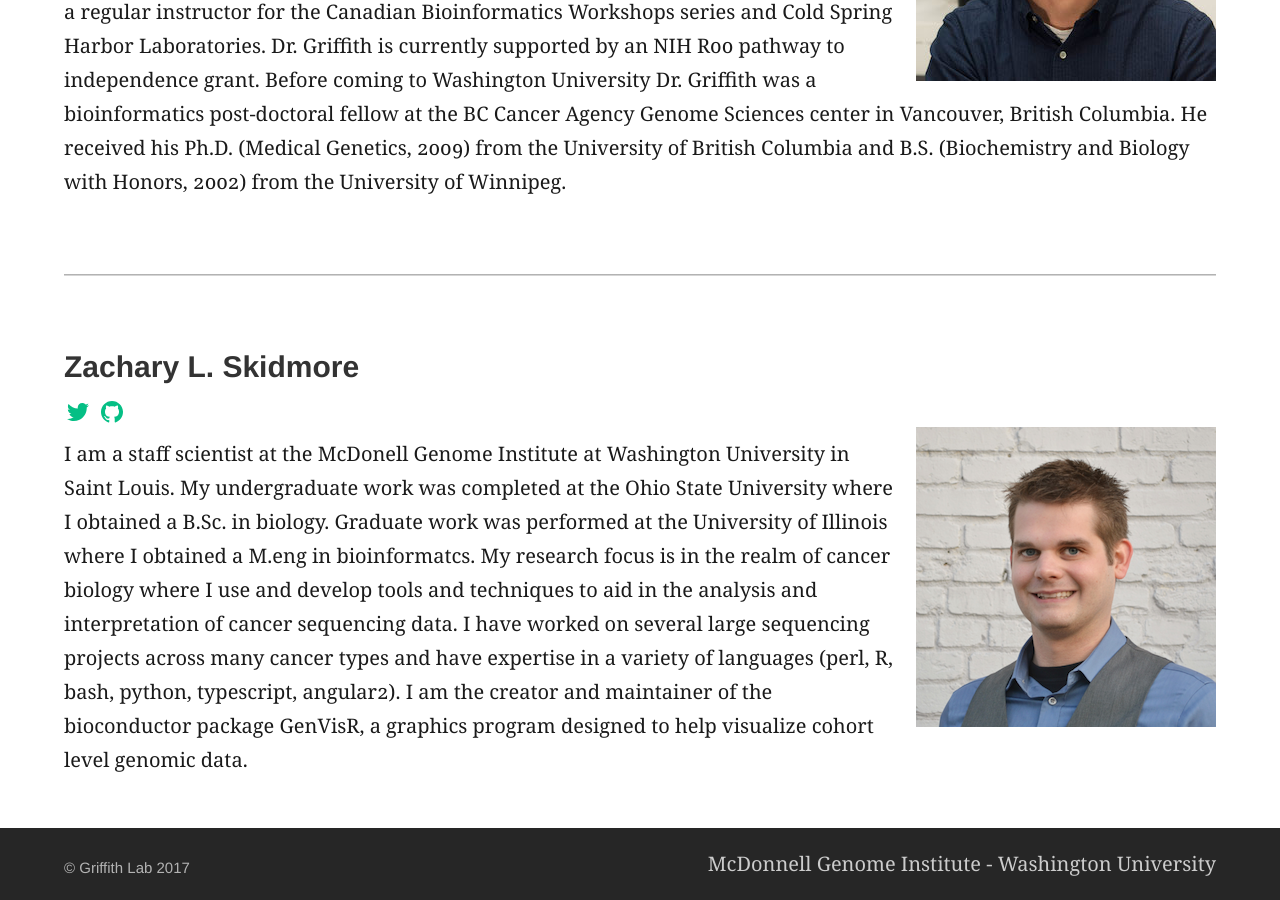
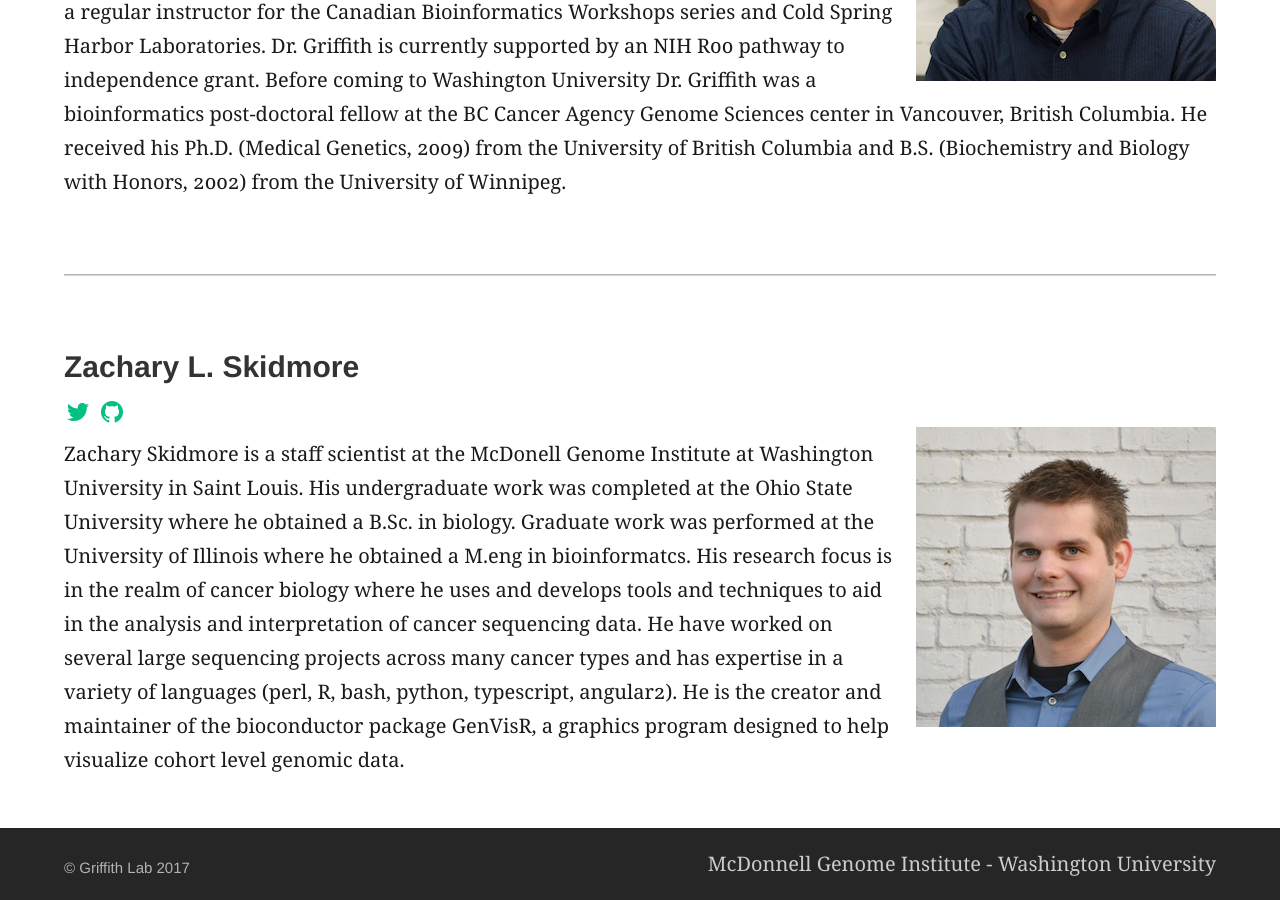
Before and after one commit to griffithlab/genviz.org, a Jekyll site: the page built from authors.md, in a window 1280 px wide and 900 px high, scrolled down 1622 px. Built offline with Jekyll 4.4.1, drawn with Linux system fonts in a browser that asks for light colours.

Commit message:
changed author section to third person reference

```diff
--- a/authors.md
+++ b/authors.md
@@ -44,4 +44,4 @@ Dr. Malachi Griffith is an Assistant Director of the McDonnell Genome Institute
 {% endfor %}
 </nav>
 {% include figure.html image="/assets/ZacharySkidmore.png" position="right" %}
-I am a staff scientist at the McDonell Genome Institute at Washington University in Saint Louis. My undergraduate work was completed at the Ohio State University where I obtained a B.Sc. in biology. Graduate work was performed at the University of Illinois where I obtained a M.eng in bioinformatcs. My research focus is in the realm of cancer biology where I use and develop tools and techniques to aid in the analysis and interpretation of cancer sequencing data. I have worked on several large sequencing projects across many cancer types and have expertise in a variety of languages (perl, R, bash, python, typescript, angular2). I am the creator and maintainer of the bioconductor package GenVisR, a graphics program designed to help visualize cohort level genomic data.
+Zachary Skidmore is a staff scientist at the McDonell Genome Institute at Washington University in Saint Louis. His undergraduate work was completed at the Ohio State University where he obtained a B.Sc. in biology. Graduate work was performed at the University of Illinois where he obtained a M.eng in bioinformatcs. His research focus is in the realm of cancer biology where he uses and develops tools and techniques to aid in the analysis and interpretation of cancer sequencing data. He have worked on several large sequencing projects across many cancer types and has expertise in a variety of languages (perl, R, bash, python, typescript, angular2). He is the creator and maintainer of the bioconductor package GenVisR, a graphics program designed to help visualize cohort level genomic data.
```
